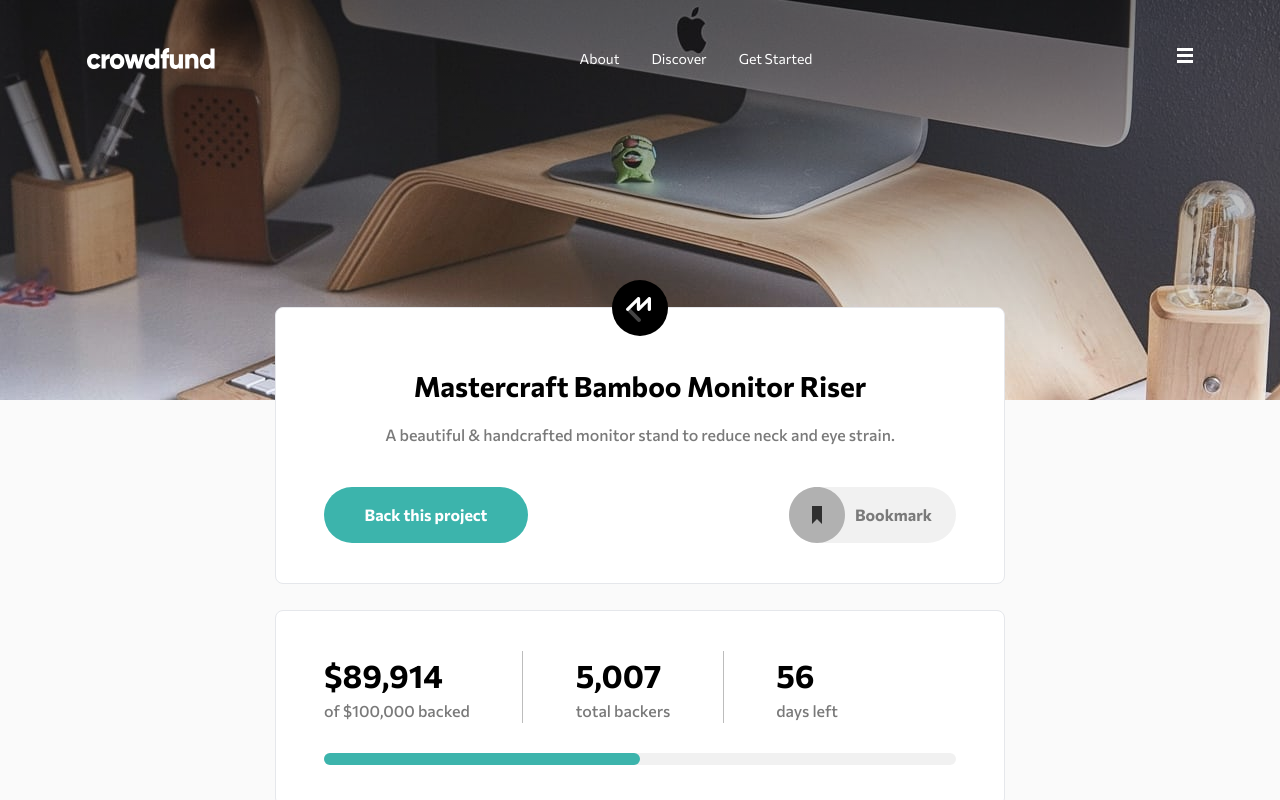
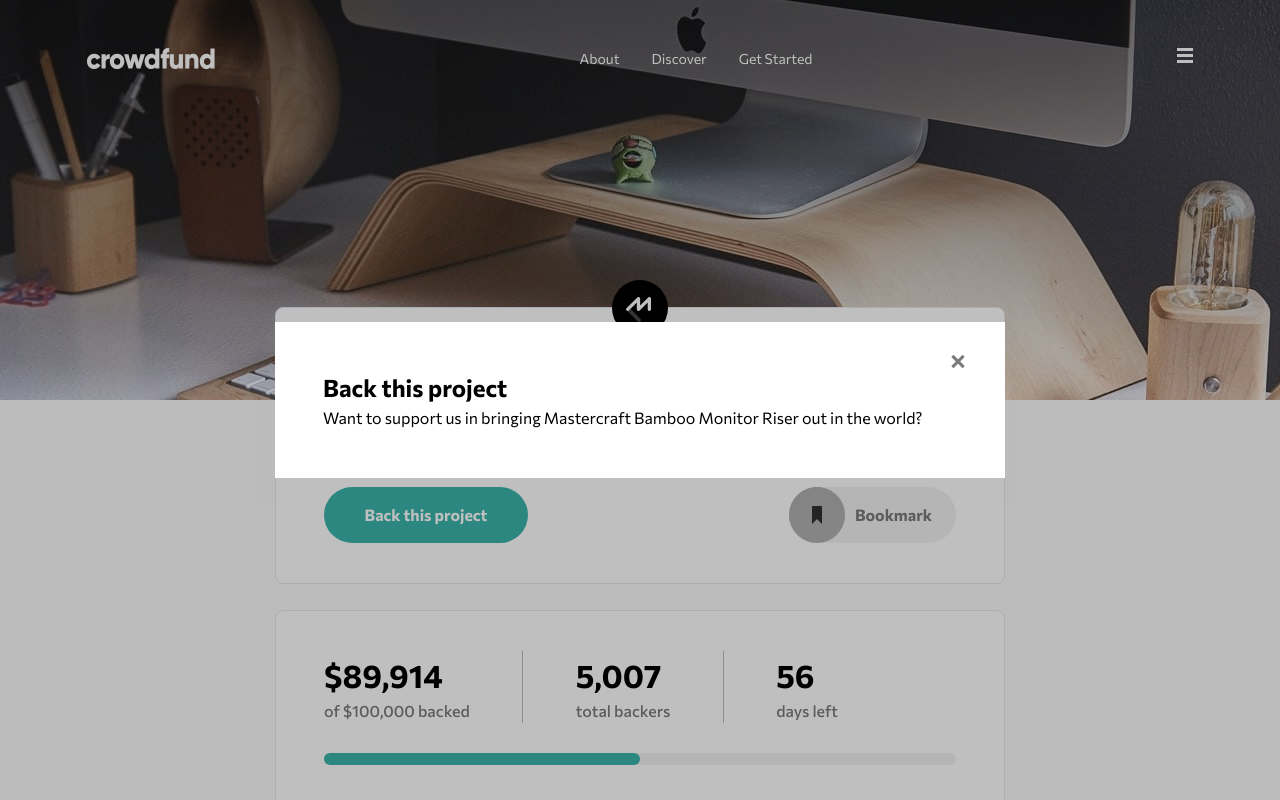
Before and after one commit to Chibuike-web/Crowfund-Product-Page, a React (Vite) app: page / in a window 1280 px wide. Both pictures are taken after a click on the button "Back this project". Shown: the top 800 px of the page. Built offline with nearby package versions, Linux system fonts and the light colour scheme.

Commit message:
implemented the back project modal

```diff
--- a/src/components/About.jsx
+++ b/src/components/About.jsx
@@ -41,6 +41,7 @@
 			<div className="flex flex-col gap-[40px]">
 				{pledgeRewards.map(({ name, description, pledgeAmount, remainingStock }) => (
 					<RewardCard
+						key={name}
 						name={name}
 						description={description}
 						pledgeAmount={pledgeAmount}
--- /dev/null
+++ b/src/components/BackProjectModal.jsx
@@ -0,0 +1,30 @@
+import React from "react";
+import { Cancel } from "./Icons";
+
+export default function BackProjectModal({ modal, setModal }) {
+	const handleCancelButton = () => {
+		setModal(false);
+	};
+	return (
+		<div
+			className="fixed bg-black/25 inset-0 justify-items-center content-center px-6"
+			onClick={handleCancelButton}
+		>
+			<div
+				className="relative text-black z-50 bg-white w-full max-w-[730px] px-12 py-12"
+				onClick={(e) => {
+					e.stopPropagation();
+				}}
+			>
+				<figure
+					className="absolute right-[40px] top-[32px] cursor-pointer"
+					onClick={handleCancelButton}
+				>
+					<Cancel fill="#7A7A7A" />
+				</figure>
+				<h1 className="text-[24px] font-bold">Back this project</h1>
+				<p>Want to support us in bringing Mastercraft Bamboo Monitor Riser out in the world?</p>
+			</div>
+		</div>
+	);
+}
--- a/src/components/Button.jsx
+++ b/src/components/Button.jsx
@@ -1,9 +1,9 @@
 import { useState } from "react";
 import { BookmarkIcon } from "./Icons";
 
-export function Button({ text, className = "" }) {
+export function Button({ text, className = "", handleButtonClick }) {
 	return (
-		<button type="button" className={className}>
+		<button type="button" className={className} onClick={handleButtonClick}>
 			{text}
 		</button>
 	);
--- a/src/components/Icons.jsx
+++ b/src/components/Icons.jsx
@@ -25,21 +25,28 @@
 	);
 };
 
-export const Cancel = ({ className = "" }) => {
+export const Cancel = ({ className = "", fill = "white" }) => {
 	return (
-		<svg width="14" height="15" viewBox="0 0 14 15" fill="none" xmlns="http://www.w3.org/2000/svg">
+		<svg
+			className={className}
+			width="14"
+			height="15"
+			viewBox="0 0 14 15"
+			fill="none"
+			xmlns="http://www.w3.org/2000/svg"
+		>
 			<g clipPath="url(#clip0_2021_45)">
 				<path
 					fillRule="evenodd"
 					clipRule="evenodd"
 					d="M2.40325 0.781982L13.7173 12.096L11.5953 14.218L0.28125 2.90398L2.40325 0.781982Z"
-					fill="white"
+					fill={fill}
 				/>
 				<path
 					fillRule="evenodd"
 					clipRule="evenodd"
 					d="M0.28125 12.096L11.5953 0.781982L13.7173 2.90398L2.40325 14.218L0.28125 12.096Z"
-					fill="white"
+					fill={fill}
 				/>
 			</g>
 			<defs>
--- a/src/components/ProductSection.jsx
+++ b/src/components/ProductSection.jsx
@@ -1,7 +1,13 @@
+import { useState } from "react";
 import { Button } from "./Button";
 import { BookmarkButton } from "./Button";
+import BackProjectModal from "./BackProjectModal";
 
 export default function ProductSection() {
+	const [modal, setModal] = useState(false);
+	const handleButtonClick = () => {
+		setModal(true);
+	};
 	return (
 		<section className="relative mt-[-5.8125rem] bg-white w-full max-w-[45.625rem] border border-gray-200 rounded-[0.5rem] px-12 max-sm:px-6">
 			<figure className="absolute left-[50%] -translate-y-1/2 -translate-x-1/2">
@@ -17,9 +23,11 @@
 				<Button
 					text="Back this project"
 					className="w-[12.75rem] h-[3.5rem] bg-moderate-cyan text-white rounded-full font-bold max-md:w-full cursor-pointer hover:bg-dark-cyan transition-colors duration-300"
+					handleButtonClick={handleButtonClick}
 				/>
 				<BookmarkButton text="Bookmark" />
 			</div>
+			{modal ? <BackProjectModal modal={modal} setModal={setModal} /> : ""}
 		</section>
 	);
 }
--- a/src/components/RewardCard.jsx
+++ b/src/components/RewardCard.jsx
@@ -3,7 +3,7 @@
 export default function RewardCard({ name, description, pledgeAmount, remainingStock }) {
 	return (
 		<article
-			className={`bg-white flex flex-col gap-6 w-full p-8 max-md:p-6 border border-dark-gray/50 rounded-lg ${
+			className={`flex flex-col gap-6 w-full p-8 max-md:p-6 border border-dark-gray/50 rounded-lg ${
 				remainingStock === 0 ? "opacity-50 cursor-not-allowed" : ""
 			}`}
 		>
```
